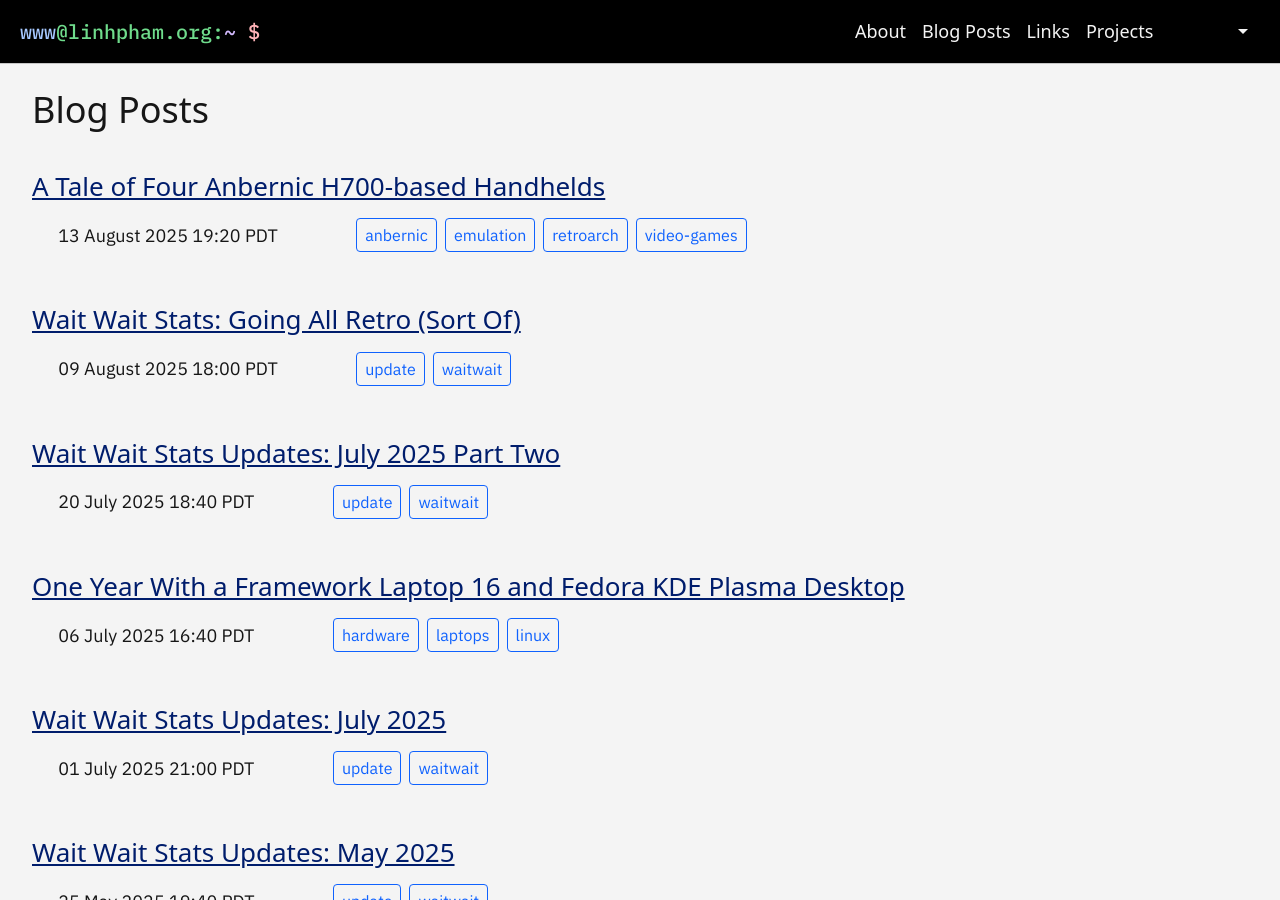
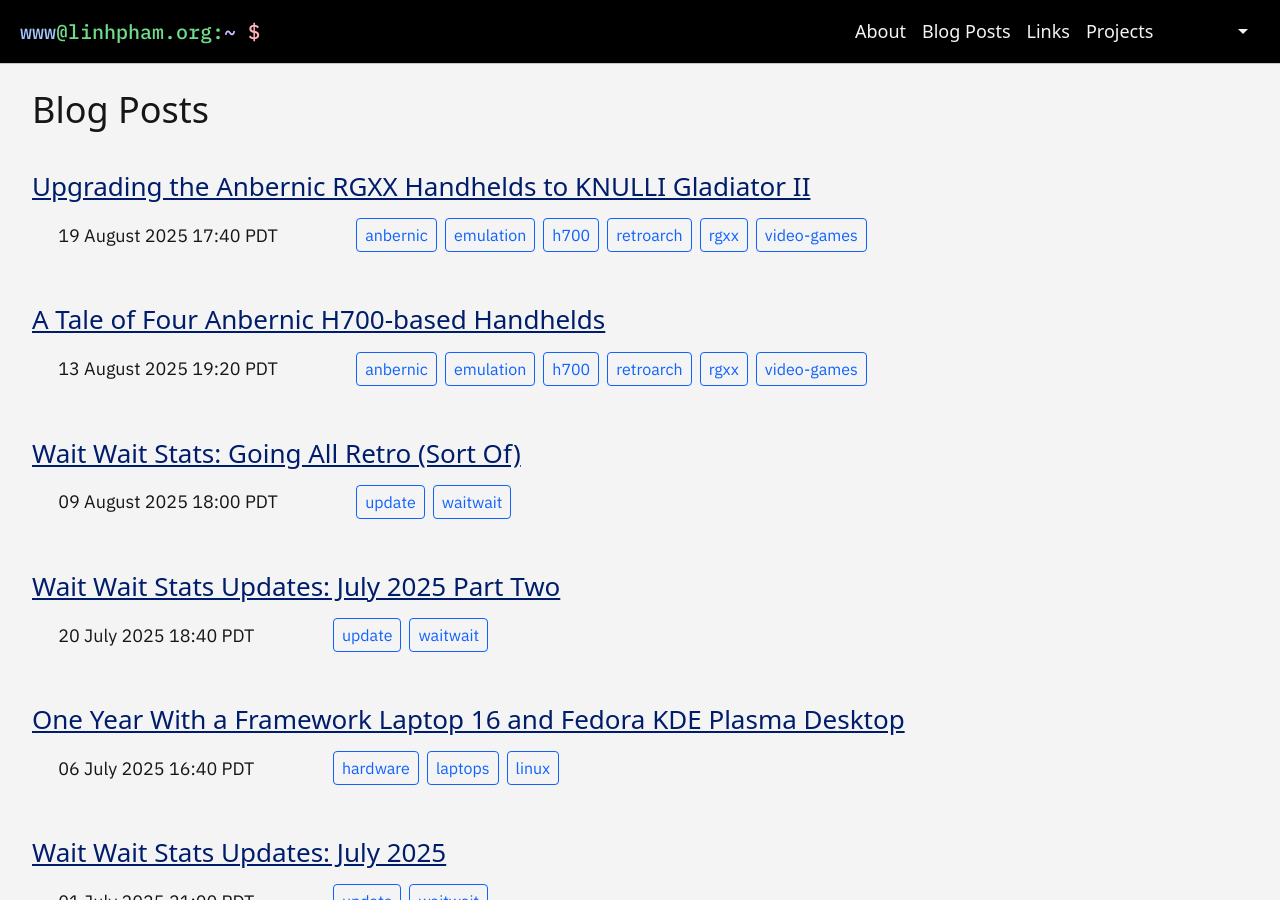
Before and after one commit to questionlp/linhpham.org_jekyll, a Jekyll site: the page built from blog/index.html, in a window 1280 px wide and 900 px high. Built offline with Jekyll 4.4.1, drawn with Linux system fonts in a browser that asks for light colours; some web fonts are replaced; some of the changed lines change nothing that is shown.

Commit message:
New blog post

```diff
--- a/_posts/2025-08-13-tale-of-four-anbernic-h700-based-handhelds.md
+++ b/_posts/2025-08-13-tale-of-four-anbernic-h700-based-handhelds.md
@@ -2,7 +2,7 @@
 layout: post
 title:  "A Tale of Four Anbernic H700-based Handhelds"
 date:   2025-08-13 19:20:00 -0700
-tags:   video-games anbernic retroarch emulation
+tags:   video-games anbernic retroarch emulation rgxx h700
 ---
 
 Over the past couple of years, I have been building up a decent collection of handheld consoles that target software emulation of video games (and two that are FPGA-based that are built to virtually replicate/emulate original hardware). Four of those handhelds share two important characteristics: they are built by [Anbernic](https://anbernic.com/) and use the Allwinner A700 ARM-based system on a chip.
--- /dev/null
+++ b/_posts/2025-08-19-upgrading-anbernic-rgxx-handhelds-to-knulli-gladiator-ii.md
@@ -0,0 +1,28 @@
+---
+layout: post
+title:  "Upgrading the Anbernic RGXX Handhelds to KNULLI Gladiator II"
+date:   2025-08-19 17:40:00 -0700
+tags:   video-games anbernic retroarch emulation rgxx h700
+---
+
+About a week ago, I published my thoughts on four of the Anbernic "RGXX" handhelds that I have in the post titled "[A Tale of Four Anbernic H700-based Handhelds]({{ site_url }}{% post_url 2025-08-13-tale-of-four-anbernic-h700-based-handhelds %})". Right before I finished the post, [KNULLI](https://knulli.org/) announced a new version of the custom firmware named "[Gladiator II](https://github.com/knulli-cfw/distribution/releases/tag/20250813)" and I decided to hold off on upgrading for a few days.
+
+The reason why I held off is that the official steps to upgrade from Gladiator, the previous version, to Gladiator would require re-flashing the microSD card containing the custom firmware. Since I used a second microSD card to store the various game files and settings for each handheld, it also required me to rename the `system` directory on the second microSD card and re-configure each handheld again.
+
+I finally had a couple of hours to spare and decided to use my RG35XX H as the first test subject. Before starting, I downloaded the compressed image files from the [release page](https://github.com/knulli-cfw/distribution/releases/tag/20250813) on GitHub and extracted a couple that had been recompressed as 7zip files. I mounted the second microSD card on my laptop, renamed the `system` directory, and copied over the new version of the [PICO-8](https://www.lexaloffle.com/pico-8.php) emulator that also released a couple of days ago. Leaving that microSD card out, I removed and re-flashed the first microSD card, inserted it into the first slot and powered on the RG35XX H. Once the custom firmware booted up, resized the partitions and dropped me into EmulationStation, I inserted the second microSD card, configured KNULLI to use the second card, and rebooted.
+
+Once the handheld booted back up, I went through the various menus to get everything set back up the way that I wanted (using one of my other RGXX handhelds a reference). I re-enabled [Syncthing](https://syncthing.net/), created an SSH tunnel to the handheld mapping port 8384 to a local port on my laptop, and had to set the synced directory with my saves and save states back up. This required me to log into my main Syncthing server, remove and re-add the handheld as a remote device, then shared the sync directory to the newly (re-)created device.
+
+I used the menu option to install (rather upgrade the version of) PICO-8 on to the handheld, which went smoothly. I just had to go in and set the official emulator up as the default emulator for PICO-8 games.
+
+All told, it took me about 45 minutes to go through that process the first time around. For other three handhelds, it took me about 20-25 minutes each to go through the same process.
+
+I didn't notice any major changes to EmulationStation, RetroArch or the PICO-8 emulator, at least with the games that I normally play on those handhelds. What will be helpful going forward is the new over-the-air (OTA) update process that's now available starting with the Gladiator II verson of KNULLI.
+
+One thing that has been a common issue with my RGXX handhelds is battery drain while the devices were in "sleep" mode. A couple of items mentioned in the [changelog for Gladiator II](https://github.com/knulli-cfw/distribution/blob/knulli-main/knulli-Changelog.md) (see below) has me hopeful that the battery drain situation won't be as much of an issue as before.
+
+> * Improved power-off handling for various devices
+> * Updated battery management and power saving
+> * Improved lid control mechanisms
+
+The new version of KNULLI is welcomed and will hopefully improve the user experience from a software standpoint, but it won't be able to solve some of the hardware issues and complaints that I have with the tactile buttons on the RG35XX SP or the overly sensitive D-pad on the RG34XX H.
```
